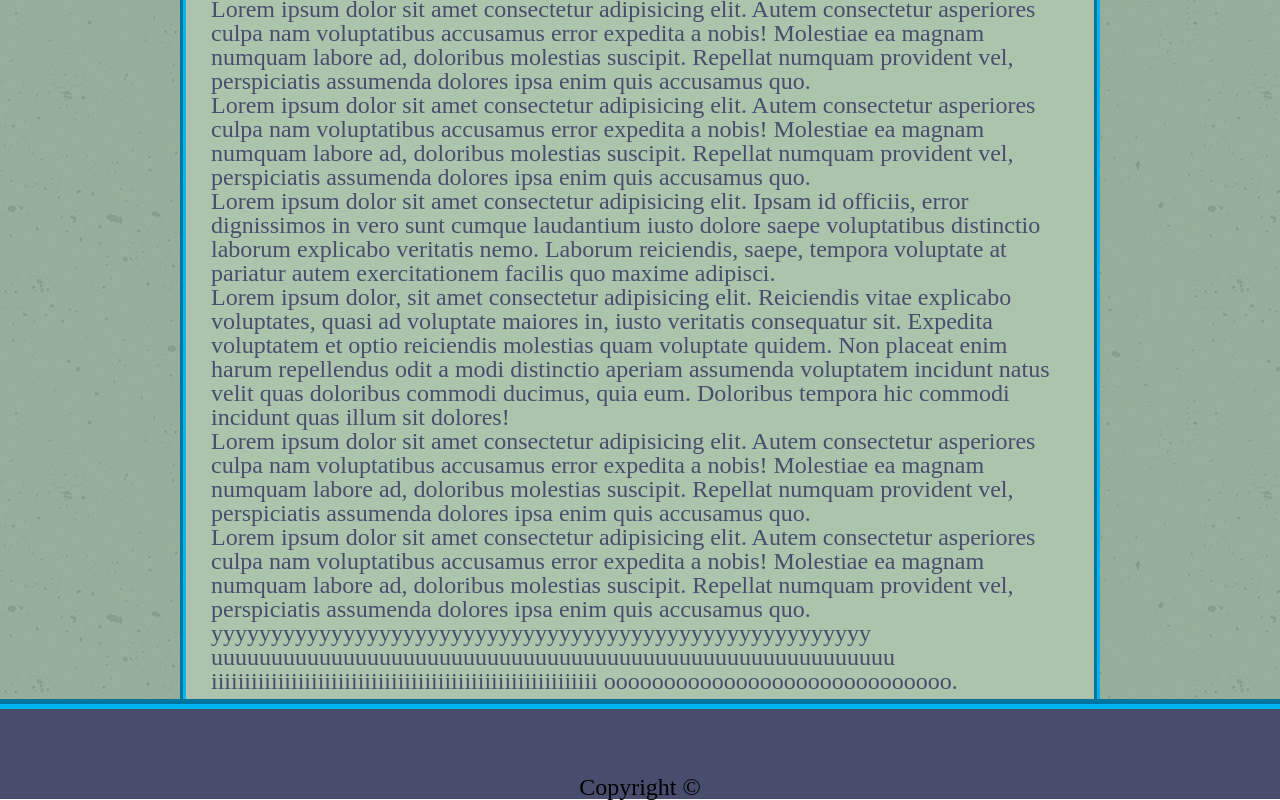
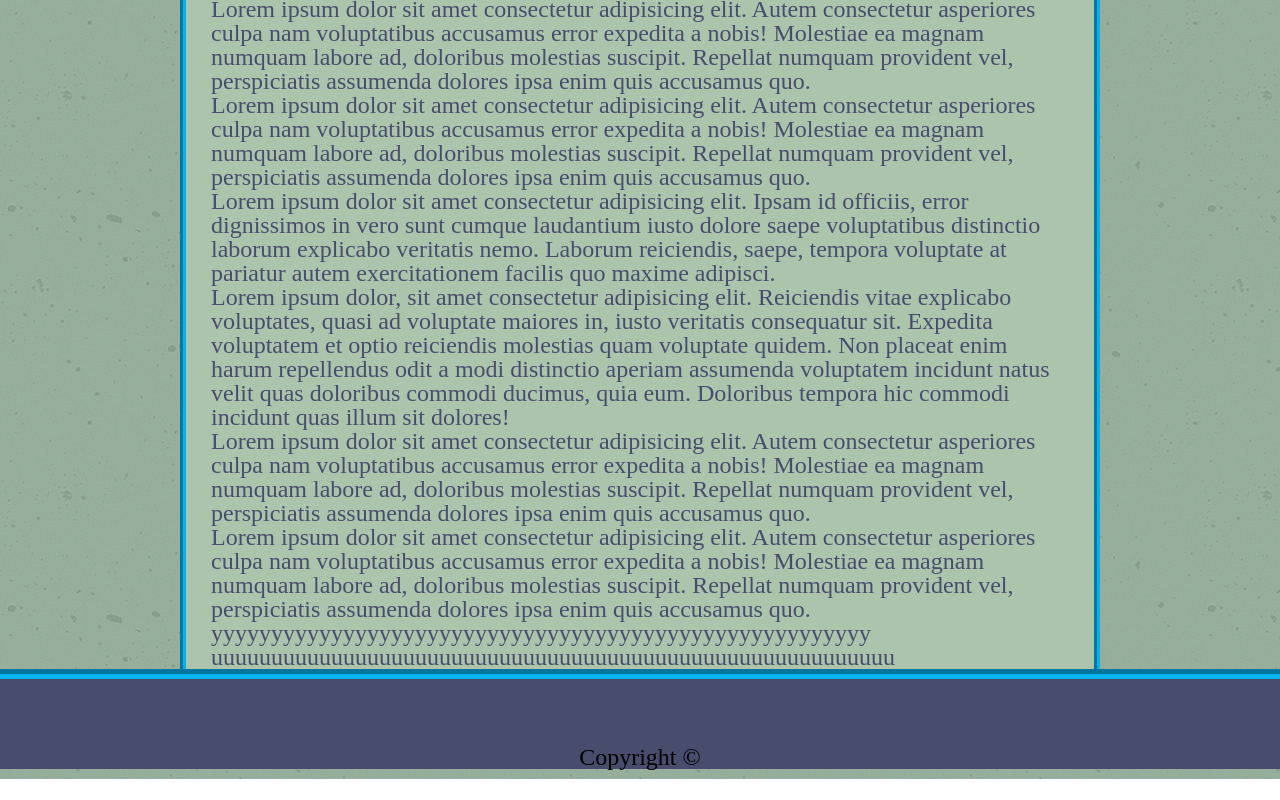
Before and after one commit to professorx00/professorx00.github.io, a plain HTML site: page index.html in a window 1280 px wide. Shown: the part 1153-1953 px from the top of the page. After the commit the page ends 1932 px from the top, so only its background shows below. Drawn offline with Linux system fonts and the light colour scheme; files whose address does not match are found by name.

Commit message:
update trying to fix the margind of footer

```diff
--- a/assets/css/style.css
+++ b/assets/css/style.css
@@ -129,11 +129,10 @@ div.foo{
   width: 960px;
   background-image: url("assets/imgs/bkTexturegreen.png");
   overflow: auto;
-  padding-bottom: -100px;
+  padding-bottom: -110px;
   margin-left: auto;
   margin-right: auto;
   margin-top: 40px;
-  margin-bottom: 20px;
   }
 
 #content{
@@ -165,7 +164,7 @@ div.foo{
   background-color: #484D6D;
   position: relative;
   height:100px;
-  margin-top: -100px;
+  margin-top: -110px;
   clear: inline;
   display:flex;
   justify-content:center;
```
